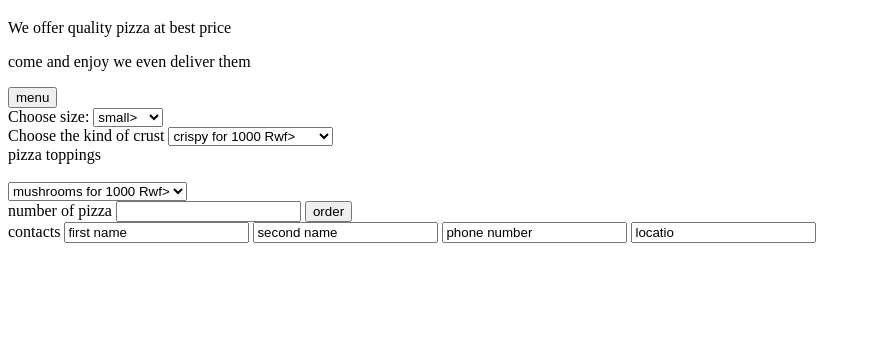
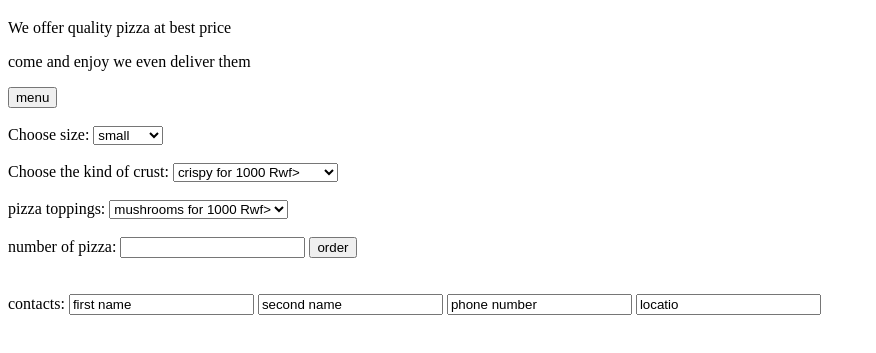
Before and after one commit to sandrineTuyizere/pizza-shop, a plain HTML site: page index.html in a window 1280 px wide. Shown: the part 61-414 px from the top of the page, without its empty margins (0-876 px from the left). Drawn offline with Linux system fonts and the light colour scheme.

Commit message:
arranging brak in order

```diff
--- a/index.html
+++ b/index.html
@@ -9,41 +9,44 @@
     <h1>WELCOME</h1>
     <P>We offer quality pizza at best price</P>
     <p>come and enjoy we even deliver them</p>
-    <button>menu</button>
+    <button>menu</button><br><br>
 
 <div class="order">
     <form action="">
         <label >Choose size:</label>
         <select name="size" >
-            <option value="small">small></option>
+            <option value="small">small</option>
             <option value="medium">medium</option>
             <option value="large">large</option>
-        </select> <br>
+        </select> <br><br>
 
-        <label >Choose the kind of crust</label>
-        <select name="kind of crust" >
+        <label >Choose the kind of crust:</label>
+        <select name="kind of crust:" >
             <option value="crispy">crispy for 1000 Rwf></option>
             <option value="stuffed">stuffed for 1500 Rwf</option>
             <option value="gluten-free">gluten-free for 2000 Rwf</option>
             <option value="none">none</option>
-        </select><br>
-        <label>pizza toppings</label>
-        <br><br>
+        </select><br><br>
+        <label>pizza toppings:</label>
         <select name="pizza toppings" >
             <option value="mushrooms">mushrooms for 1000 Rwf></option>
             <option value="onions">onions for 500 Rwf</option>
             <option value="pineapple">pineapple for 1000 Rwf</option>
             <option value="none">none</option>
-        </select><br>
-        <label>number of pizza</label>
+        </select><br><br>
+
+        <label>number of pizza:</label>
+
         <input type="number" value="number">
         <input type="submit" value="order">
 
 
     </form>
 </div>
+<br><br>
+
 <form >
-    <label>contacts</label>
+    <label>contacts:</label>
     <input type="first name" value="first name">
     <input type="second name" value="second name">
     <input type="phone number" value="phone number">
```
